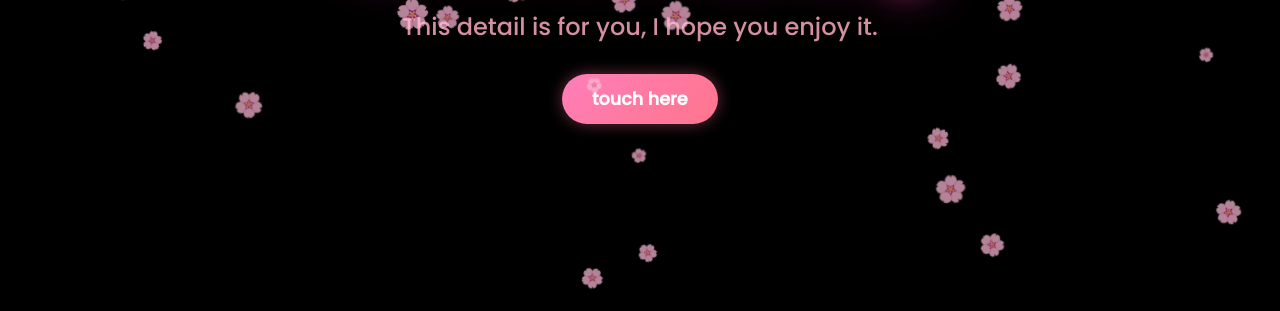
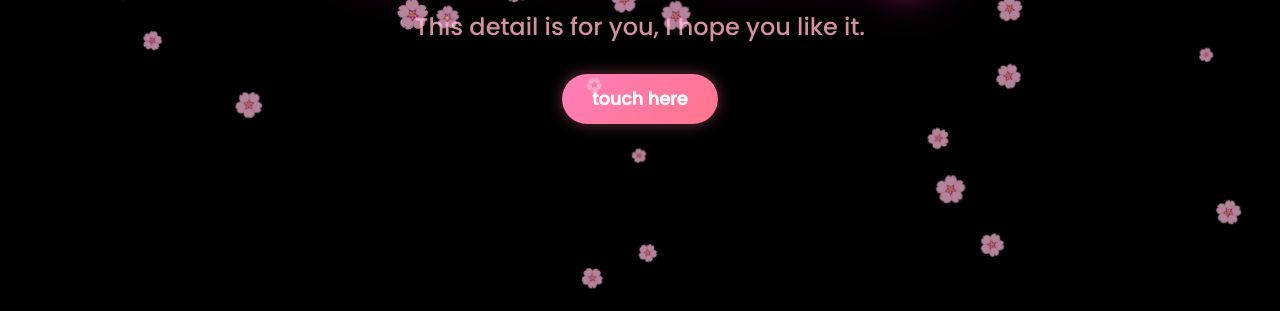
Before and after one commit to Morla-source/hap, a plain HTML site: page index.html in a window 1280 px wide. Shown: the part 489-800 px from the top of the page. Drawn offline with Linux system fonts and the light colour scheme.

Commit message:
Update index.html

```diff
--- a/index.html
+++ b/index.html
@@ -31,7 +31,7 @@
     <span></span>
     </div>
     <div class="description">
-        <span>This detail is for you, I hope you enjoy it.</span>
+        <span>This detail is for you, I hope you like it.</span>
     </div>
     <div class="button">
     <a href="flower.html" class="botones">touch here</a>
```
